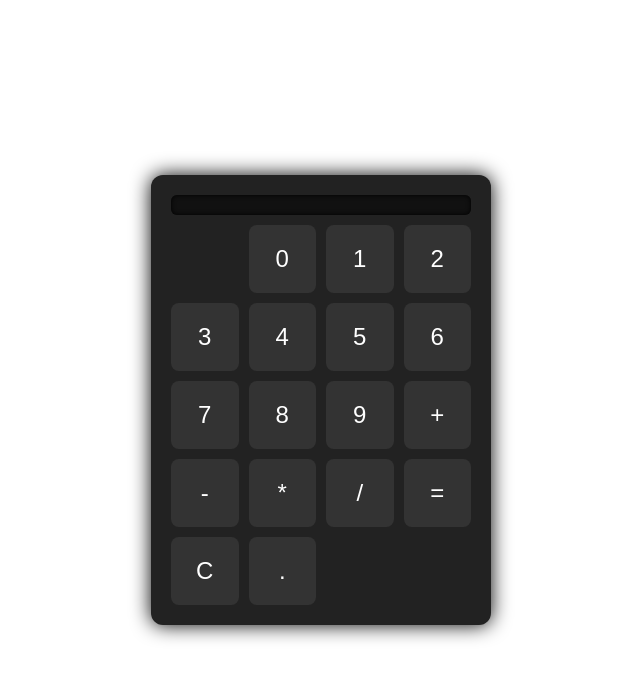
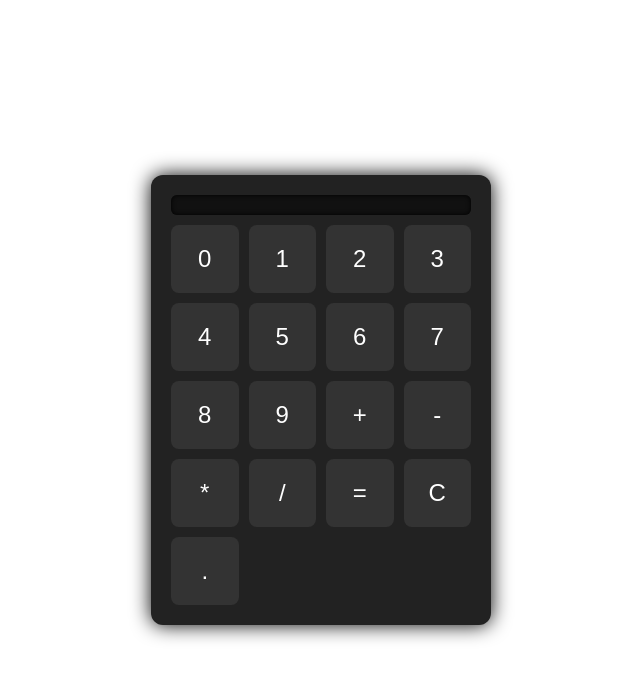
Before and after one commit to Chestanisberg-Andersonisburgenson/Javascript-calculator, a React (Vite) app: page / in a window 1280 px wide. Shown: the top 680 px of the page, without its empty margins (319-959 px from the left). Built offline with nearby package versions, Linux system fonts and the light colour scheme.

Commit message:
Remove duplicate display div from calculator component

```diff
--- a/src/App.tsx
+++ b/src/App.tsx
@@ -38,7 +38,6 @@ const otherButtons = Object.entries(calcButtons).map(([name, symbol]) => (
   return (
   <div className="calculator">
     <div id="display" className='display'></div>
-    <div id="display"></div>
       {numberButtons}
       {otherButtons}
   </div>
```
